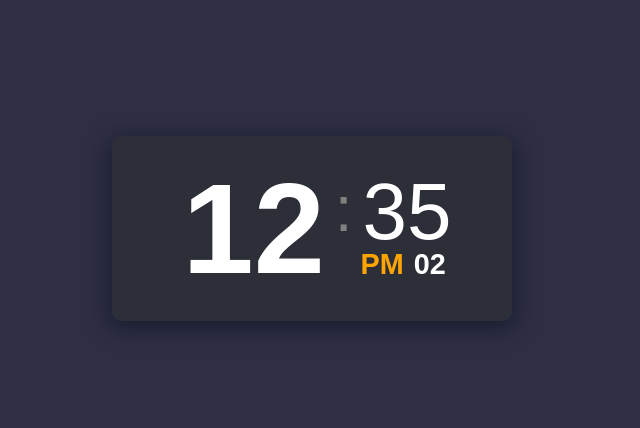
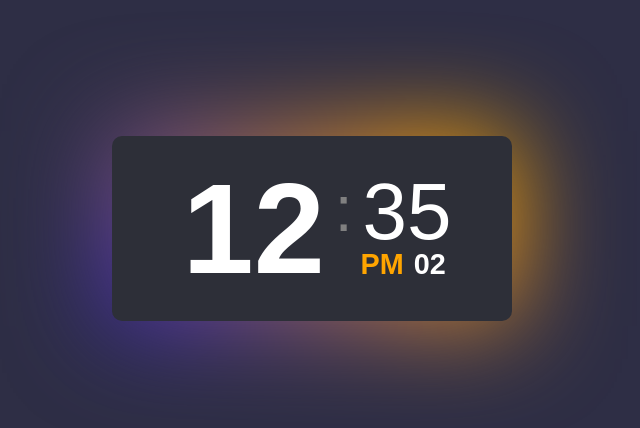
Before and after one commit to Shubham-Chauhan-12/JS_Digital-Clock, a plain HTML site: page index.html in a window 1280 px wide. Shown: the part 172-600 px from the top of the page, without its empty margins (328-968 px from the left). Drawn offline with Linux system fonts and the light colour scheme.

Commit message:
linear gradient blur animation added

```diff
--- a/style.css
+++ b/style.css
@@ -35,7 +35,7 @@
      max-width: 400px;
      width: 100%;
      padding: 30px 5%;
-     box-shadow: 0 5px 25px rgba(14, 21, 37, 0.8);
+     /* box-shadow: 0 5px 25px rgba(14, 21, 37, 0.8); */
      border-radius: 10px;
  }
 
@@ -91,3 +91,34 @@
 
      }
  }
+
+
+ .digital-clock::before {
+     content: '';
+     position: absolute;
+     background: linear-gradient(45deg, blue, orange, green);
+     background-size: 200% 200%;
+     top: -5px;
+     left: -5px;
+     bottom: -5px;
+     right: -5px;
+     z-index: -1;
+     filter: blur(50px);
+     animation: glowing 5s ease infinite;
+ }
+
+
+ @keyframes glowing{
+
+     0% {
+         background-position: 0% 50%;
+     }
+
+     50% {
+         background-position: 100% 50%;
+     }
+
+     100% {
+         background-position: 0% 50%;
+     }
+ }
```
